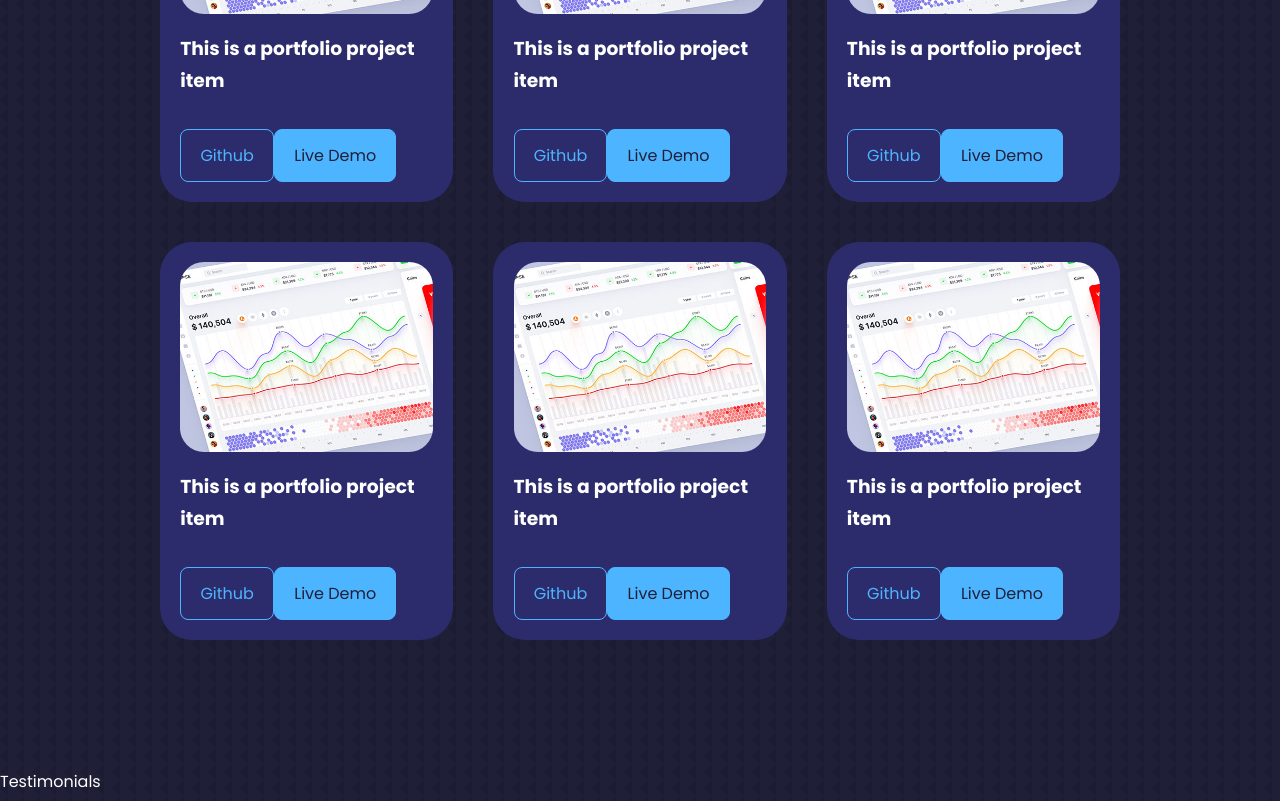
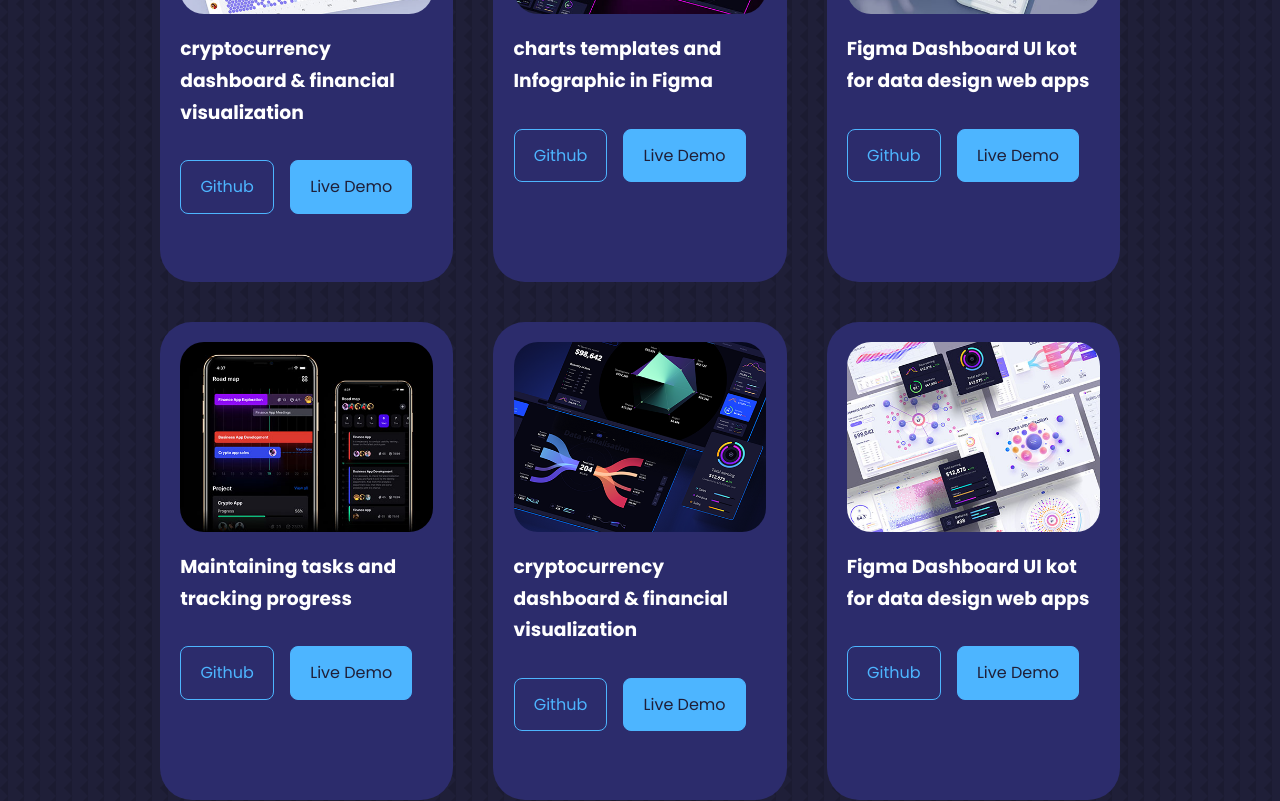
Before and after one commit to Meetkamal256/portfolio-website-template, a React (Create React App) app in the folder react-portfolio/: page / in a window 1280 px wide. Shown: the part 3380-4181 px from the top of the page. Built offline with nearby package versions, Linux system fonts and the light colour scheme.

Commit message:
used map to dynamically set portfolio items

```diff
--- a/react-portfolio/src/components/portfolio/Portfolio.jsx
+++ b/react-portfolio/src/components/portfolio/Portfolio.jsx
@@ -7,23 +7,70 @@ import img4 from "../../assets/portfolio4.jpg";
 import img5 from "../../assets/portfolio5.png";
 import img6 from "../../assets/portfolio6.jpg";
 
+const data = [
+  {
+    id: 1,
+    image: img1,
+    title: "cryptocurrency dashboard & financial visualization",
+    github: "https://github.com",
+    demo: "https://dribbble.com/shots/24017705-Anxious-and-Tired-lettering-t-shirt-print",
+  },
+  {
+    id: 2,
+    image: img2,
+    title: "charts templates and Infographic in Figma",
+    github: "https://github.com",
+    demo: "https://dribbble.com/shots/24017705-Anxious-and-Tired-lettering-t-shirt-print",
+  },
+  {
+    id: 3,
+    image: img3,
+    title: "Figma Dashboard UI kot for data design web apps",
+    github: "https://github.com",
+    demo: "https://dribbble.com/shots/24017705-Anxious-and-Tired-lettering-t-shirt-print",
+  },
+  {
+    id: 4,
+    image: img4,
+    title: "Maintaining tasks and tracking progress",
+    github: "https://github.com",
+    demo: "https://dribbble.com/shots/24017705-Anxious-and-Tired-lettering-t-shirt-print",
+  },
+  {
+    id: 5,
+    image: img5,
+    title: "cryptocurrency dashboard & financial visualization",
+    github: "https://github.com",
+    demo: "https://dribbble.com/shots/24017705-Anxious-and-Tired-lettering-t-shirt-print",
+  },
+  {
+    id: 6,
+    image: img6,
+    title: "Figma Dashboard UI kot for data design web apps",
+    github: "https://github.com",
+    demo: "https://dribbble.com/shots/24017705-Anxious-and-Tired-lettering-t-shirt-print",
+  },
+];
+
 const Portfolio = () => {
   return (
     <section id="portfolio">
       <h5>My Recent Works</h5>
       <h2>Portfolio</h2>
       <div className="container portfolio__container">
-        <article className="portfolio__item">
+        {data.map(({ id, image, title, github, demo }) => {
+          return (
+            <article key={id} className="portfolio__item">
               <div className="portfolio__item-image">
-            <img src={img1} alt="" />
+                <img src={image} alt="" />
               </div>
-          <h3>This is a portfolio project item</h3>
+              <h3>{title}</h3>
               <div className="portfolio__item-cta">
-            <a href="https://github/" className="btn">
+                <a href={github} className="btn">
                   Github
                 </a>
                 <a
-              href="https://dribbble.com/shots/24017705-Anxious-and-Tired-lettering-t-shirt-print"
+                  href={demo}
                   className="btn btn-primary"
                   target="__blank"
                 >
@@ -31,96 +78,8 @@ const Portfolio = () => {
                 </a>
               </div>
             </article>
-        <article className="portfolio__item">
-          <div className="portfolio__item-image">
-            <img src={img1} alt="" />
-          </div>
-          <h3>This is a portfolio project item</h3>
-          <div className="portfolio__item-cta">
-            <a href="https://github/" className="btn">
-              Github
-            </a>
-            <a
-              href="https://dribbble.com/shots/24017705-Anxious-and-Tired-lettering-t-shirt-print"
-              className="btn btn-primary"
-              target="__blank"
-            >
-              Live Demo
-            </a>
-          </div>
-        </article>
-        <article className="portfolio__item">
-          <div className="portfolio__item-image">
-            <img src={img1} alt="" />
-          </div>
-          <h3>This is a portfolio project item</h3>
-          <div className="portfolio__item-cta">
-            <a href="https://github/" className="btn">
-              Github
-            </a>
-            <a
-              href="https://dribbble.com/shots/24017705-Anxious-and-Tired-lettering-t-shirt-print"
-              className="btn btn-primary"
-              target="__blank"
-            >
-              Live Demo
-            </a>
-          </div>
-        </article>
-        <article className="portfolio__item">
-          <div className="portfolio__item-image">
-            <img src={img1} alt="" />
-          </div>
-          <h3>This is a portfolio project item</h3>
-          <div className="portfolio__item-cta">
-            <a href="https://github/" className="btn">
-              Github
-            </a>
-            <a
-              href="https://dribbble.com/shots/24017705-Anxious-and-Tired-lettering-t-shirt-print"
-              className="btn btn-primary"
-              target="__blank"
-            >
-              Live Demo
-            </a>
-          </div>
-        </article>
-        <article className="portfolio__item">
-          <div className="portfolio__item-image">
-            <img src={img1} alt="" />
-          </div>
-          <h3>This is a portfolio project item</h3>
-          <div className="portfolio__item-cta">
-            <a href="https://github/" className="btn">
-              Github
-            </a>
-            <a
-              href="https://dribbble.com/shots/24017705-Anxious-and-Tired-lettering-t-shirt-print"
-              className="btn btn-primary"
-              target="__blank"
-            >
-              Live Demo
-            </a>
-          </div>
-        </article>
-        <article className="portfolio__item">
-          <div className="portfolio__item-image">
-            <img src={img1} alt="" />
-          </div>
-          <h3>This is a portfolio project item</h3>
-          <div className="portfolio__item-cta">
-            <a href="https://github/" className="btn">
-              Github
-            </a>
-            <a
-              href="https://dribbble.com/shots/24017705-Anxious-and-Tired-lettering-t-shirt-print"
-              className="btn btn-primary"
-              target="__blank"
-            >
-              Live Demo
-            </a>
-          </div>
-        </article>
+          );
+        })}
       </div>
     </section>
   );
--- a/react-portfolio/src/components/portfolio/portfolio.css
+++ b/react-portfolio/src/components/portfolio/portfolio.css
@@ -24,3 +24,26 @@
 .portfolio__item h3 {
   margin: 1.2rem 0 2rem;
 }
+
+.portfolio__item-cta {
+  display: flex;
+  gap: 1rem;
+  margin-bottom: 3rem;
+}
+
+/* ========= MEDIA QUERIES (MEDIUM DEVICES) ============ */
+@media screen and (max-width: 1024px) {
+  .portfolio__container {
+    grid-template-columns: 1fr 1fr;
+    gap: 1.2rem;
+  }
+
+}
+
+/* ========= MEDIA QUERIES (SMALL DEVICES) ============ */
+@media screen and (max-width: 600px) {
+   .portfolio__container {
+    grid-template-columns: 1fr;
+    gap: 1rem;
+  }
+}
```
Lines whose indentation alone changed are shown as unchanged.
